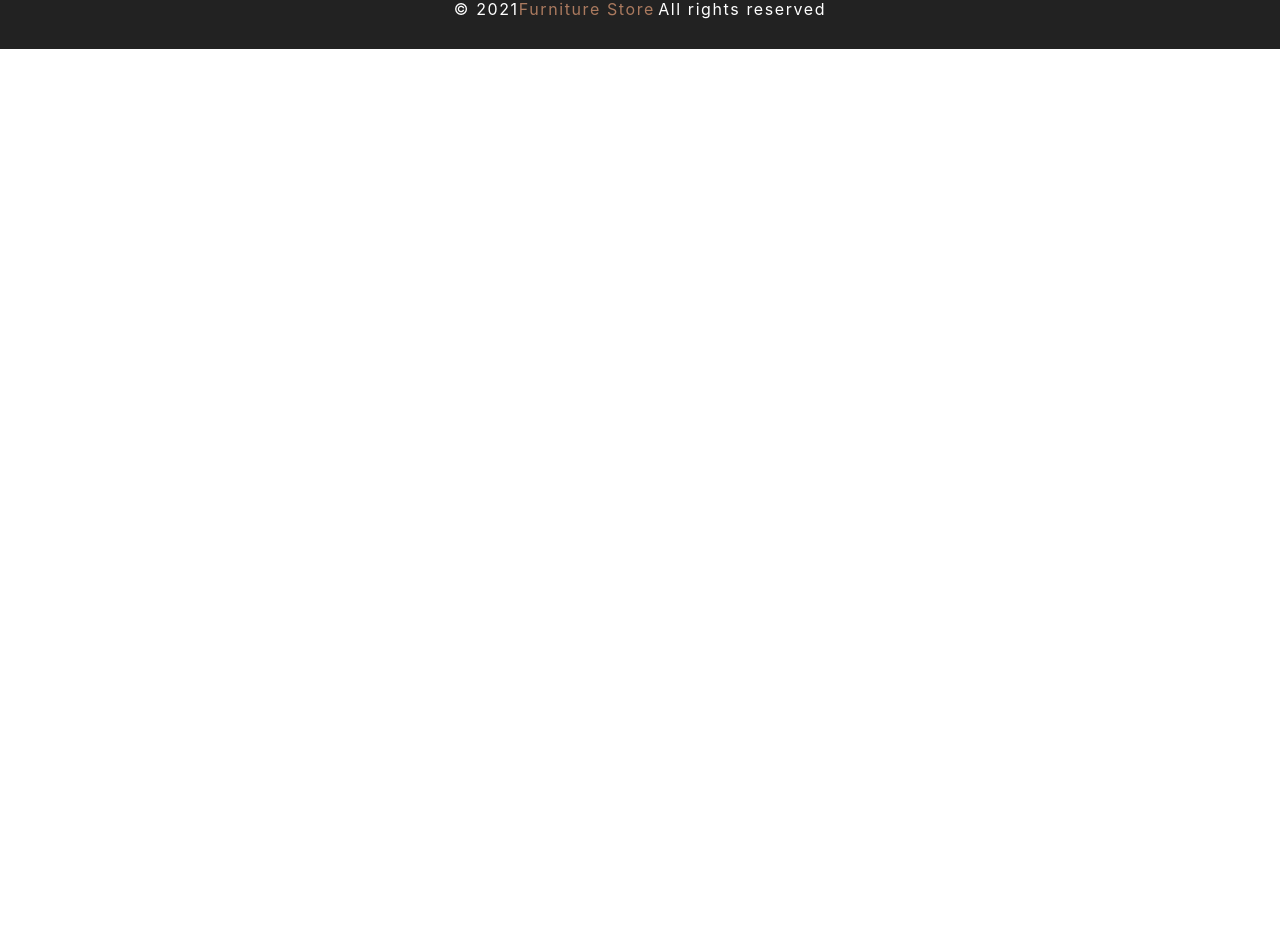
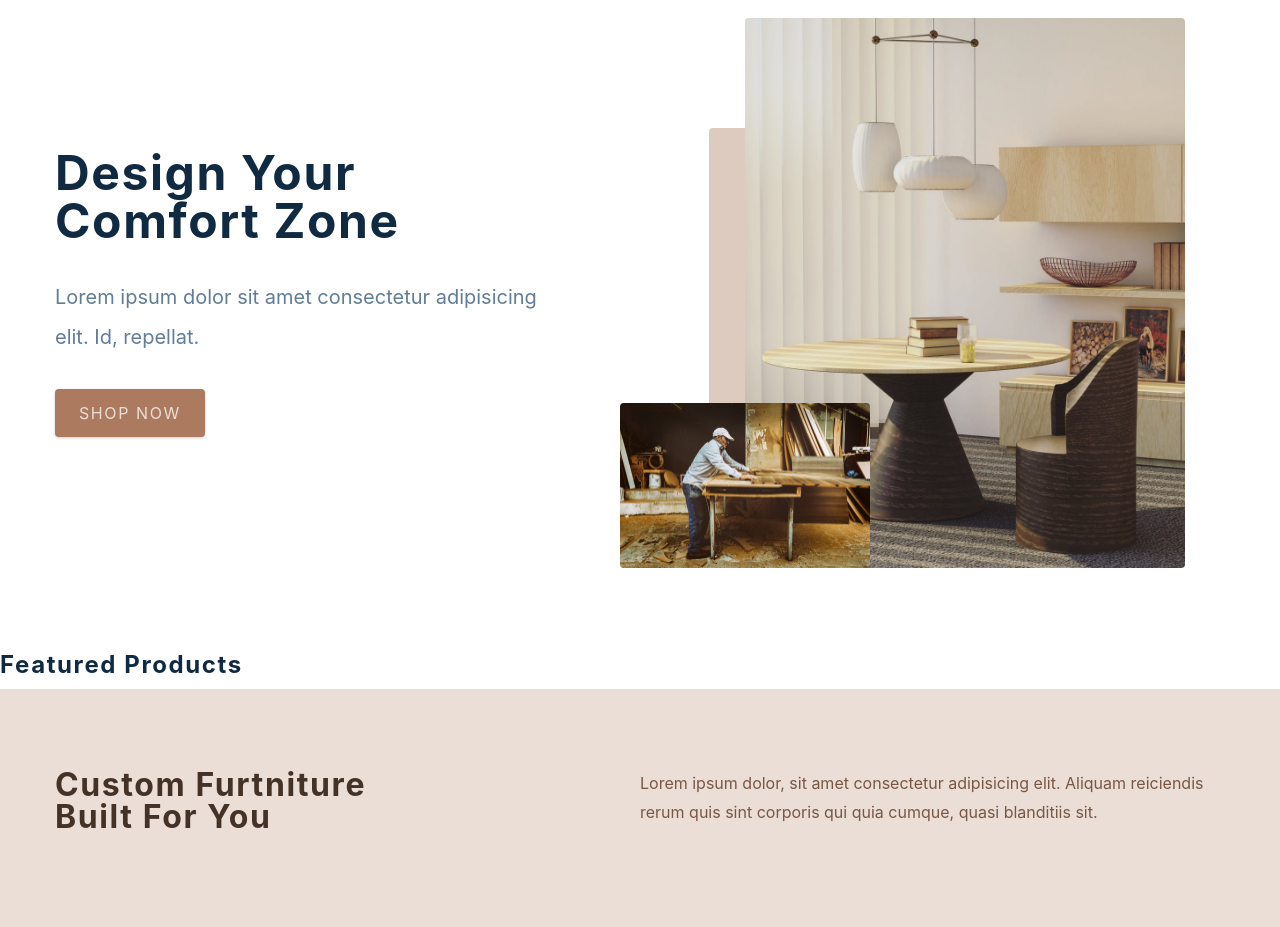
Before and after one commit to amelakor/furniture-project, a React (Create React App) app: page / in a window 1280 px wide. Shown: the part 147-1074 px from the top of the page. Before the commit the page ends 800 px from the top, so only its background shows below. Built offline with nearby package versions, Linux system fonts and the light colour scheme; the HTML template or start-up script is replaced by a standard one.

Commit message:
Static pages and sections added: -Contact page -Error page -Checkout page -Home page sections: hero, services, form

```diff
--- a/src/components/Contact.js
+++ b/src/components/Contact.js
@@ -1,9 +1,37 @@
-import React from 'react'
-import styled from 'styled-components'
+import React from "react";
+import styled from "styled-components";
 
 const Contact = () => {
-  return <h4>contact section</h4>
-}
+  return (
+    <Wrapper>
+      <div className="section-center">
+        <h3>Join our newsletter and get 20% off</h3>
+        <div className="content">
+          <p>
+            Lorem ipsum dolor sit amet consectetur adipisicing elit. Veritatis
+            quidem consequuntur quasi necessitatibus incidunt ex veniam alias
+            dolore repudiandae doloribus.
+          </p>
+          <form
+            className="contact-form"
+            action="https://formspree.io/f/mqkwjrob"
+            method="POST"
+          >
+            <input
+              type="email"
+              className="form-input"
+              placeholder="Enter email"
+              name="_replyto"
+            />
+            <button type="submit" className="submit-btn">
+              Submit
+            </button>
+          </form>
+        </div>
+      </div>
+    </Wrapper>
+  );
+};
 const Wrapper = styled.section`
   padding: 5rem 0;
   h3 {
@@ -67,6 +95,6 @@
   @media (min-width: 1280px) {
     padding: 15rem 0;
   }
-`
+`;
 
-export default Contact
+export default Contact;
--- a/src/components/Hero.js
+++ b/src/components/Hero.js
@@ -1,12 +1,31 @@
-import React from 'react'
-import styled from 'styled-components'
-import { Link } from 'react-router-dom'
-import heroBcg from '../assets/hero-bcg.jpeg'
-import heroBcg2 from '../assets/hero-bcg-2.jpeg'
+import React from "react";
+import styled from "styled-components";
+import { Link } from "react-router-dom";
+import heroBcg from "../assets/hero-bcg.jpeg";
+import heroBcg2 from "../assets/hero-bcg-2.jpeg";
 
 const Hero = () => {
-  return <h4>hero</h4>
-}
+  return (
+    <Wrapper className="section-center">
+      <article className="content">
+        <h1>
+          Design your <br />
+          comfort zone
+        </h1>
+        <p>
+          Lorem ipsum dolor sit amet consectetur adipisicing elit. Id, repellat.
+        </p>
+        <Link to="/products" className="btn hero-btn">
+          Shop now
+        </Link>
+      </article>
+      <article className="img-container">
+        <img src={heroBcg} alt="table" className="main-img" />
+        <img src={heroBcg2} alt="working" className="accent-img" />
+      </article>
+    </Wrapper>
+  );
+};
 
 const Wrapper = styled.section`
   min-height: 60vh;
@@ -58,7 +77,7 @@
       border-radius: var(--radius);
     }
     .img-container::before {
-      content: '';
+      content: "";
       position: absolute;
       width: 10%;
       height: 80%;
@@ -68,6 +87,6 @@
       border-radius: var(--radius);
     }
   }
-`
+`;
 
-export default Hero
+export default Hero;
--- a/src/components/PageHero.js
+++ b/src/components/PageHero.js
@@ -1,14 +1,22 @@
-import React from 'react'
-import styled from 'styled-components'
-import { Link } from 'react-router-dom'
-const PageHero = () => {
-  return <h4>page hero</h4>
-}
+import React from "react";
+import styled from "styled-components";
+import { Link } from "react-router-dom";
+const PageHero = ({ title }) => {
+  return (
+    <Wrapper>
+      <div className="section-center">
+        <h3>
+          <Link to="/">Home</Link> / {title}
+        </h3>
+      </div>
+    </Wrapper>
+  );
+};
 
 const Wrapper = styled.section`
   background: var(--clr-primary-10);
   width: 100%;
-  min-height: 20vh;
+  min-height: 13vh;
   display: flex;
   align-items: center;
 
@@ -21,6 +29,6 @@
   a:hover {
     color: var(--clr-primary-1);
   }
-`
+`;
 
-export default PageHero
+export default PageHero;
--- a/src/components/Services.js
+++ b/src/components/Services.js
@@ -1,10 +1,38 @@
-import React from 'react'
-import styled from 'styled-components'
-import { services } from '../utils/constants'
+import React from "react";
+import styled from "styled-components";
+import { services } from "../utils/constants";
 
 const Services = () => {
-  return <h4>services </h4>
-}
+  return (
+    <Wrapper>
+      <div className="section-center">
+        <article className="header">
+          <h3>
+            Custom furtniture
+            <br /> built for you
+          </h3>
+          <p>
+            Lorem ipsum dolor, sit amet consectetur adipisicing elit. Aliquam
+            reiciendis rerum quis sint corporis qui quia cumque, quasi
+            blanditiis sit.
+          </p>
+        </article>
+        <div className="services-center">
+          {services.map((s) => {
+            const { id, icon, title, text } = s;
+            return (
+              <article className="service" key={id}>
+                <span className="icon">{icon}</span>
+                <h4>{title}</h4>
+                <p>{text}</p>
+              </article>
+            );
+          })}
+        </div>
+      </div>{" "}
+    </Wrapper>
+  );
+};
 
 const Wrapper = styled.section`
   h3,
@@ -68,5 +96,5 @@
       transform: translateY(5rem);
     }
   }
-`
-export default Services
+`;
+export default Services;
--- a/src/pages/AboutPage.js
+++ b/src/pages/AboutPage.js
@@ -1,11 +1,29 @@
-import React from 'react'
-import styled from 'styled-components'
-import { PageHero } from '../components'
-import aboutImg from '../assets/hero-bcg.jpeg'
+import React from "react";
+import styled from "styled-components";
+import { PageHero } from "../components";
+import aboutImg from "../assets/hero-bcg.jpeg";
 
 const AboutPage = () => {
-  return <h4>about page</h4>
-}
+  return (
+    <main>
+      <PageHero title="About" />
+      <Wrapper className="page section section-center">
+        <img src={aboutImg} alt="hero" />
+        <article>
+          <div className="title">
+            <h2>Our Story</h2>
+            <div className="underline"></div>
+            <p>
+              Lorem ipsum dolor sit amet consectetur adipisicing elit. Earum
+              ipsam facere similique unde odit labore, adipisci natus atque et.
+              Consequuntur.
+            </p>
+          </div>
+        </article>
+      </Wrapper>
+    </main>
+  );
+};
 
 const Wrapper = styled.section`
   display: grid;
@@ -33,5 +51,5 @@
   @media (min-width: 992px) {
     grid-template-columns: 1fr 1fr;
   }
-`
-export default AboutPage
+`;
+export default AboutPage;
--- a/src/pages/CheckoutPage.js
+++ b/src/pages/CheckoutPage.js
@@ -1,12 +1,17 @@
-import React from 'react'
-import styled from 'styled-components'
-import { PageHero, StripeCheckout } from '../components'
+import React from "react";
+import styled from "styled-components";
+import { PageHero, StripeCheckout } from "../components";
 // extra imports
-import { useCartContext } from '../context/cart_context'
-import { Link } from 'react-router-dom'
+import { useCartContext } from "../context/cart_context";
+import { Link } from "react-router-dom";
 
 const CheckoutPage = () => {
-  return <h4>checkout page</h4>
-}
-const Wrapper = styled.div``
-export default CheckoutPage
+  return (
+    <main>
+      <PageHero title="Checkout" />
+      <Wrapper className="page"></Wrapper>
+    </main>
+  );
+};
+const Wrapper = styled.div``;
+export default CheckoutPage;
--- a/src/pages/ErrorPage.js
+++ b/src/pages/ErrorPage.js
@@ -1,9 +1,19 @@
-import React from 'react'
-import styled from 'styled-components'
-import { Link } from 'react-router-dom'
+import React from "react";
+import styled from "styled-components";
+import { Link } from "react-router-dom";
 const ErrorPage = () => {
-  return <h4>error page</h4>
-}
+  return (
+    <Wrapper className="page-400">
+      <section>
+        <h1>404</h1>
+        <h3>Sorry, the page cannot be found</h3>
+        <Link to="/" className="btn">
+          Back Home
+        </Link>
+      </section>
+    </Wrapper>
+  );
+};
 
 const Wrapper = styled.main`
   background: var(--clr-primary-10);
@@ -18,6 +28,6 @@
     text-transform: none;
     margin-bottom: 2rem;
   }
-`
+`;
 
-export default ErrorPage
+export default ErrorPage;
--- a/src/pages/HomePage.js
+++ b/src/pages/HomePage.js
@@ -1,7 +1,14 @@
-import React from 'react'
-import { FeaturedProducts, Hero, Services, Contact } from '../components'
+import React from "react";
+import { FeaturedProducts, Hero, Services, Contact } from "../components";
 const HomePage = () => {
-  return <h4>home page</h4>
-}
+  return (
+    <main>
+      <Hero />
+      <FeaturedProducts />
+      <Services />
+      <Contact />
+    </main>
+  );
+};
 
-export default HomePage
+export default HomePage;
```
